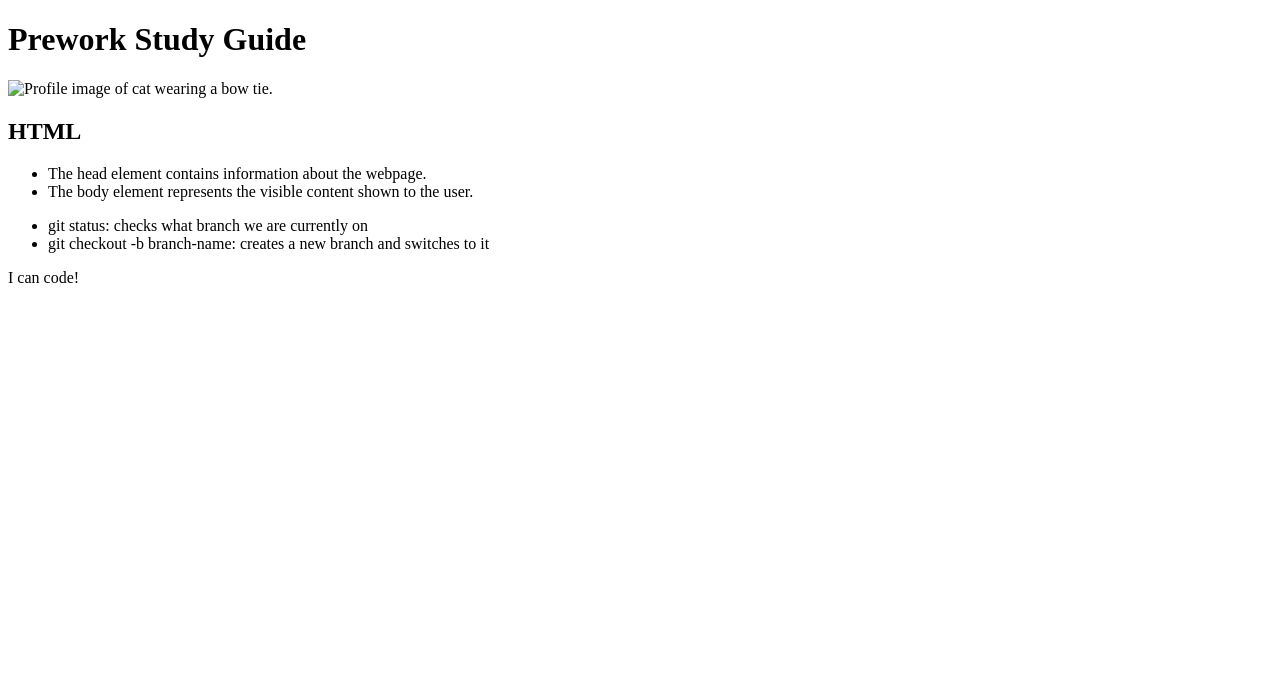
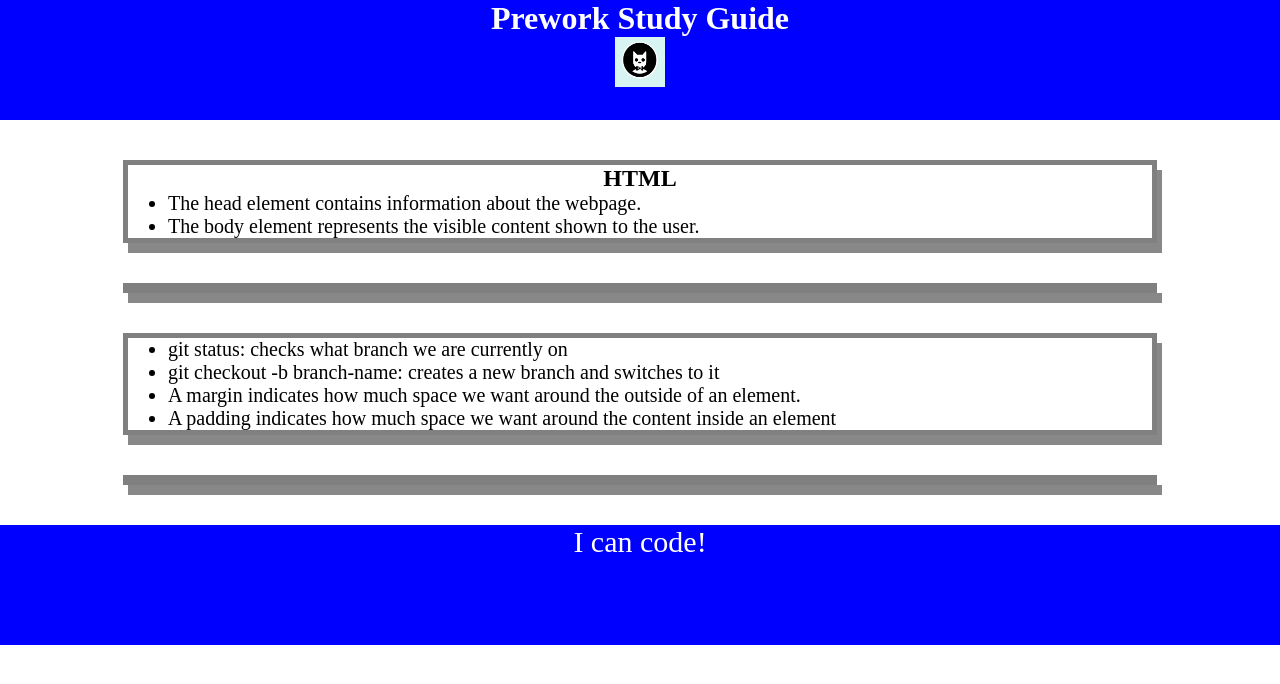
Before and after one commit to Narvinator/prework-study-guide, a plain HTML site: page prework-study-guide/index.html in a window 1280 px wide. Drawn offline with Linux system fonts and the light colour scheme.

Commit message:
added CSS to project

```diff
--- /dev/null
+++ b/assets/style.css
@@ -0,0 +1,47 @@
+* {
+    margin: 0;
+
+    padding: 0;
+}
+
+header,
+footer {
+    width: 100%;
+    height: 120px;
+    background-color: blue;
+    color: white;
+}
+
+h1,
+h2 {
+    text-align: center;
+}
+
+img {
+    display: block;
+    height: 50px;
+    width: 50px;
+    margin-left: auto;
+    margin-right: auto;
+}
+
+ul {
+    padding-left: 40px;
+    font-size: 20px;
+}
+
+p {
+    text-align: center;
+    font-size: 30px;
+  }
+
+  .card {
+    width: 80%;
+
+    margin: 40px auto;
+
+    border: 5px solid gray;
+
+    box-shadow: 5px 10px #888888;
+
+  }
--- a/prework-study-guide/index.html
+++ b/prework-study-guide/index.html
@@ -5,6 +5,7 @@
     <meta http-equiv="X-UA-Compatible" content="IE=edge" />
     <meta name="viewport" content="width=device-width, initial-scale=1.0" />
     <title>Prework Study Guide</title>
+    <link rel="stylesheet" href="./assets/style.css">
   </head>
   <body>
     <header id="header">
@@ -17,6 +18,7 @@
         <h2>HTML</h2>
         <ul>
           <li>The head element contains information about the webpage.</li>
+
           <li>The body element represents the visible content shown to the user.</li>
         </ul>
       </section>
@@ -34,6 +36,14 @@
     <li>git checkout -b branch-name: creates a new branch and switches to it</li>
 
   </ul>
+
+  <ul>
+
+    <li>A margin indicates how much space we want around the outside of an element.</li>
+
+    <li>A padding indicates how much space we want around the content inside an element</li>
+
+  </ul>
       </section>
 
       <section class="card" id="javascript-section">
```
Also changed, not shown: assets/bowtie-cat.png (added).
